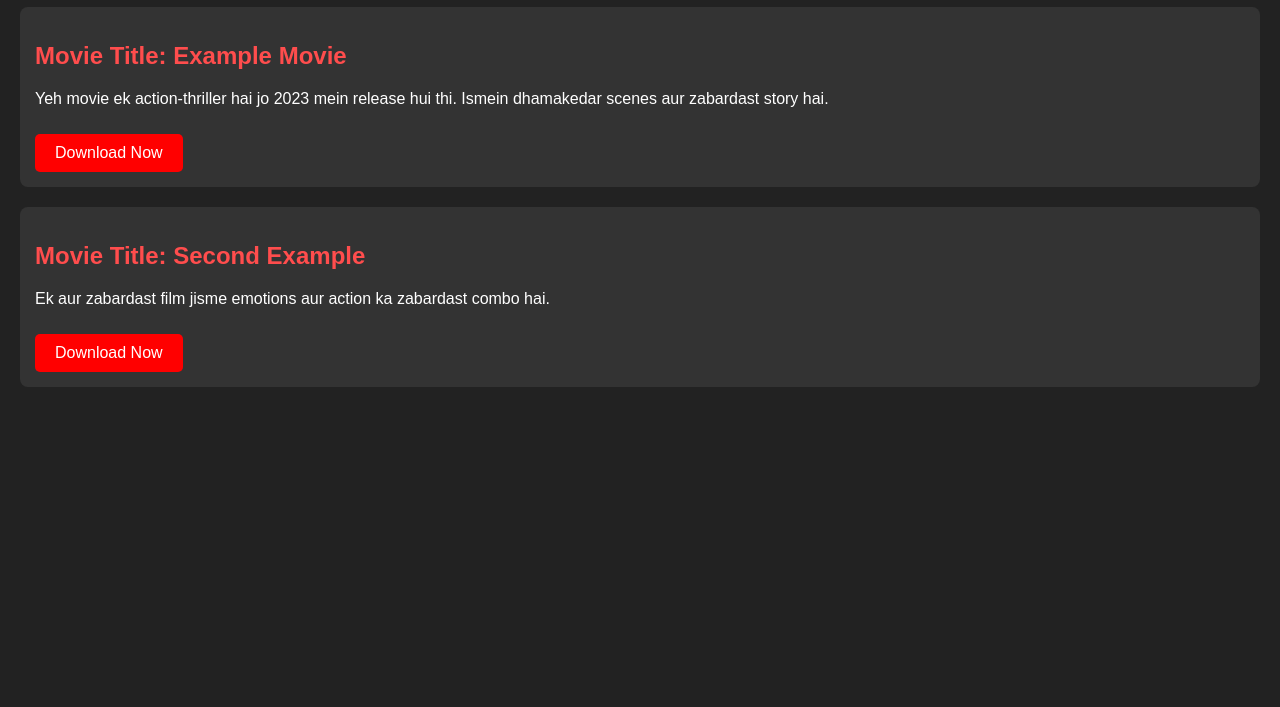
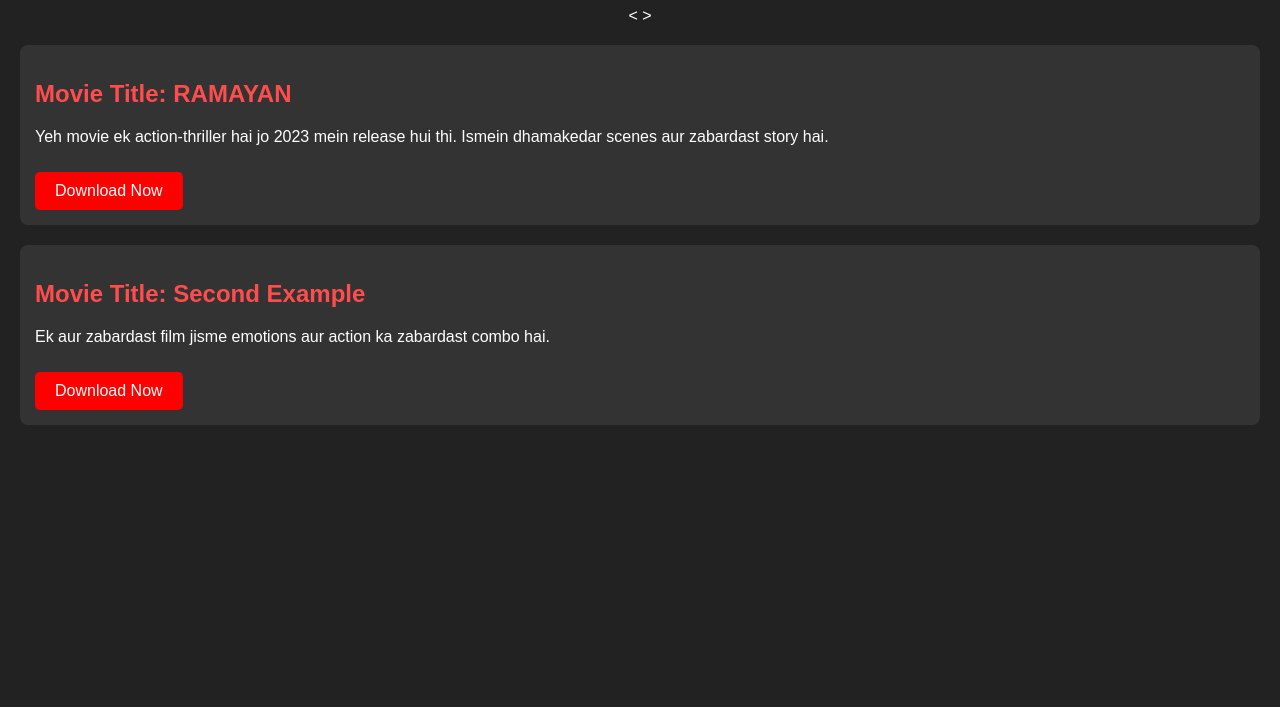
Before and after one commit to Filmy-Cine-Time/Filmy-Cine-Time.github.io, a plain HTML site: page index.html in a window 1280 px wide. Shown: the part 93-800 px from the top of the page. Drawn offline with Linux system fonts and the light colour scheme.

Commit message:
Update index.html

```diff
--- a/index.html
+++ b/index.html
@@ -41,10 +41,23 @@
 </head>
 <body>
   <h1>Filmy Cine Time - Latest Posts</h1>
+<!-- Top Ad -->
+<div class="ad-slot" style="text-align:center; margin-bottom: 20px;">
+    <<script type="text/javascript">
+	atOptions = {
+		'key' : '374d428da381c7ef3c5b425d6ecb63cb',
+		'format' : 'iframe',
+		'height' : 50,
+		'width' : 320,
+		'params' : {}
+	};
+</script>
+<script type="text/javascript" src="//www.highperformanceformat.com/374d428da381c7ef3c5b425d6ecb63cb/invoke.js"></script>>
+</div>
 
   <!-- Post 1 -->
   <div class="post">
-    <h2>Movie Title: Example Movie</h2>
+    <h2>Movie Title: RAMAYAN </h2>
     <p>Yeh movie ek action-thriller hai jo 2023 mein release hui thi. Ismein dhamakedar scenes aur zabardast story hai.</p>
     <a class="download-btn" href="https://linksense.in/GN0pFc" target="_blank">Download Now</a>
   </div>
```
